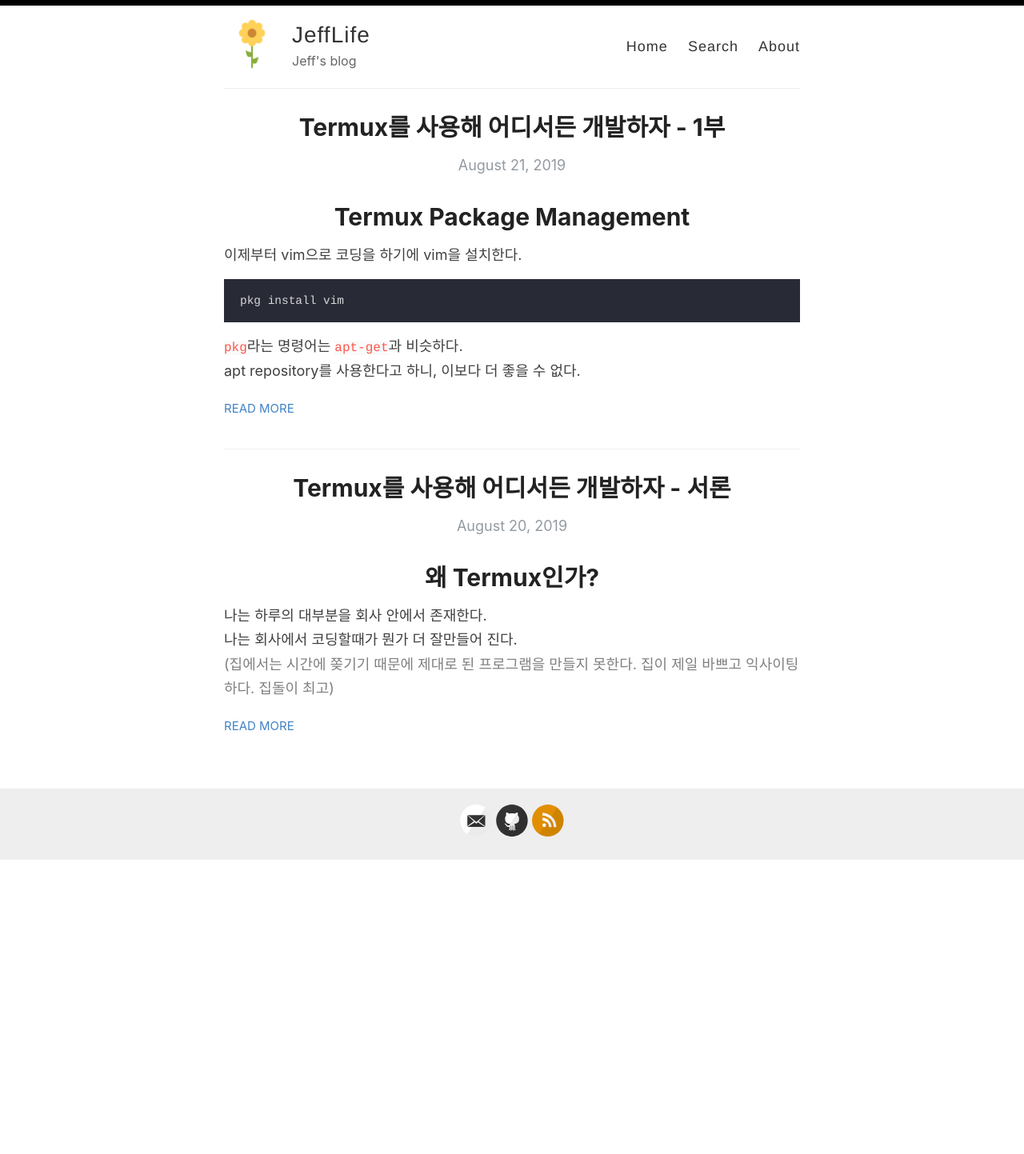
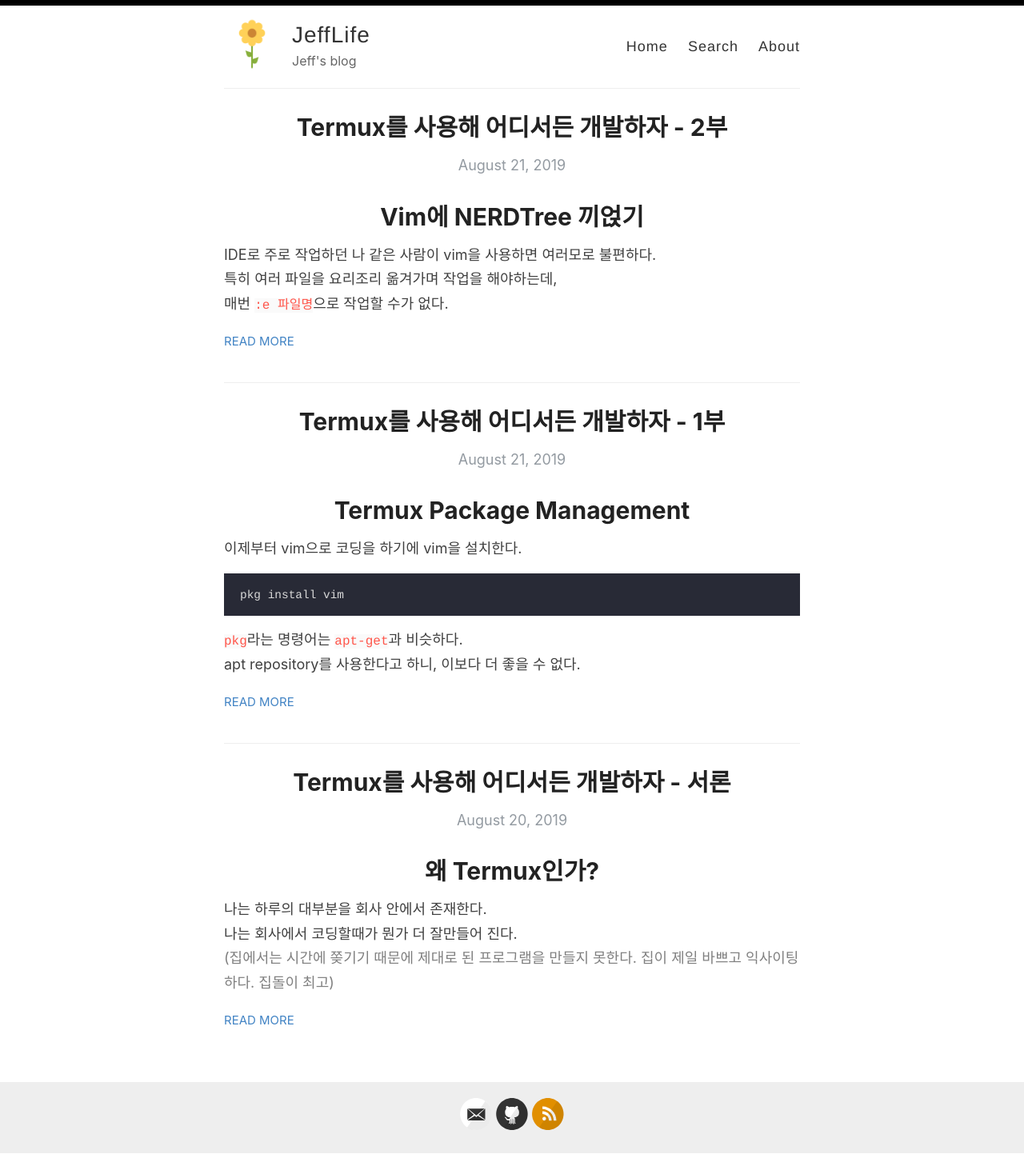
Before and after one commit to ch3224bin/ch3224bin.github.io, a Jekyll site: the page built from index.html, in a window 1280 px wide. Shown: the whole page at 80% size. Built offline with Jekyll 4.4.1, drawn with Linux system fonts in a browser that asks for light colours; the list of posts is cut into pages by our own code; before the commit the page ends 1075 px from its top, so only the background shows below that.

Commit message:
termux 사용기 3부 작성

````diff
--- a/_posts/2019-8-21-develop-anywhere-use-termux-2.md
+++ b/_posts/2019-8-21-develop-anywhere-use-termux-2.md
@@ -70,6 +70,9 @@ vi ~/.vimrc
 나는 플러그인 설치를 위해 Vundle을 사용했다.
 .vimrc에 아래 구문을 추가해서 사용하면 된다.
 ```
+" syntax highlight를 켠다.
+syntax on
+
 call vundle#begin()
 Plugin 'VundleVim/Vundle.vim'
 ... 기타 사용하고 싶은 플러그인 추가.
--- /dev/null
+++ b/_posts/2019-8-21-develop-anywhere-use-termux-3.md
@@ -0,0 +1,79 @@
+---
+layout: post
+title: "Termux를 사용해 어디서든 개발하자 - 2부"
+categories: [개발,취미,Termux]
+comments: true
+---
+# Vim에 NERDTree 끼얹기
+IDE로 주로 작업하던 나 같은 사람이 vim을 사용하면 여러모로 불편하다.
+특히 여러 파일을 요리조리 옮겨가며 작업을 해야하는데,
+매번 `:e 파일명`으로 작업할 수가 없다.
+
+이런 고민은 NERDTree가 해결해 준다.
+
+![alt nerdtree](/images/posts/2019-08-21/nerdtree-vim.jpg)*NERDTree의 장엄한 모습*
+
+생으로 vim을 사용하다가 NERDTree를 접하면 정말이지 신세경이다.
+
+설치는 Vundle을 플러그인을 사용한다.
+.vimrc 수정하여 vundle 안쪽에 추가한다.
+```
+Plugin 'scrooloose/nerdtree'
+```
+`:w`, `:so %`, `:PluginInstall` 순으로 입력하여 설치를 완료한다.
+
+vim을 다시 실행시키고 `:NERDTree`를 입력하면 그 위용이 드러난다.
+
+# NERDTree 단축키
+마우스 없이 파일 탐색을 하는데,
+우리 동년배가 쓰던 MS-DOS시절 M과는 차이가 있다.
+
+우선 화살표로 탐색을 하는게 아니고,
+에디터와 NERDTree를 와리가리 해야한다.
+
+## 이동
+- ctrl + w, h <NERDTree로 이동>
+- ctrl + w, l <오른쪽 화면으로 이동>
+- h,j,k,w <화살표와 같다>
+
+## 탭으로 열기
+NERDTree에 커서가 있을때 파일 선택 후
+- t <탭으로 열기>
+- T <탭으로 열지만 화면 뒤에서 연다>
+- gt <이전 탭으로 이동>
+- gT <다음 탭으로 이동>
+대소문자 구분이 있다.
+
+## 파일, 디렉토리 작업
+- m <메뉴열기>
+  - a <추가 (디렉토리는 끝에 /를 붙인다.)>
+  - m <이동, 파일,디렉토리명 변경>
+  - c <복사>
+  - d <삭제>
+## 편의기능
+- cd <선택된 디렉토리를 작업디렉토리(CWD)로 변경>
+- CD CWD를 ROOT로 변경.
+- :Bookmark <선택항목 북마크에 추가>
+- B <북마크 보기, 북마크에서 d로 항목삭제>
+- C <선택된 디렉토리를 root로 만듦>
+- I <히든파일 보기 토글>
+- o <디렉토리 토글>
+- O <디렉토리 리커시브 열기>
+- A <NERDTree를 전체화면으로 토글>
+- r <새로고침>
+
+더 많은 다축키는 `?`를 눌러서 확인한다.
+도움말을 닫으려면 다시 `?`를 누른다.
+
+# NERDTree TIP
+NERDTree를 열고닫고 토글하려면,
+`:NERDTreeToggle`이라고 처야되는데 너무 길다.
+
+.vimrc를 수정해서 단축키를 만들 수 있다.
+```
+let mapleader=";"
+nnoremap <Leader>n :NERDTreeToggle<CR>
+```
+이제 `;n`을 치면 NERDTree가 토글되어 보인다.
+
+이것이 바로 소확행인가... ㅠㅠ
--- /dev/null
+++ b/_sass/_mystyle.scss
@@ -0,0 +1,4 @@
+img + em {
+  display: block;
+  text-align: center;
+}
--- a/style.scss
+++ b/style.scss
@@ -1117,3 +1117,4 @@ Modules - reusable parts of our design
 //@import "highlights";
 @import "darcula";
 @import "svg-icons";
+@import "mystyle";
````
Also changed, not shown: images/posts/2019-08-21/nerdtree-vim.jpg (added).
